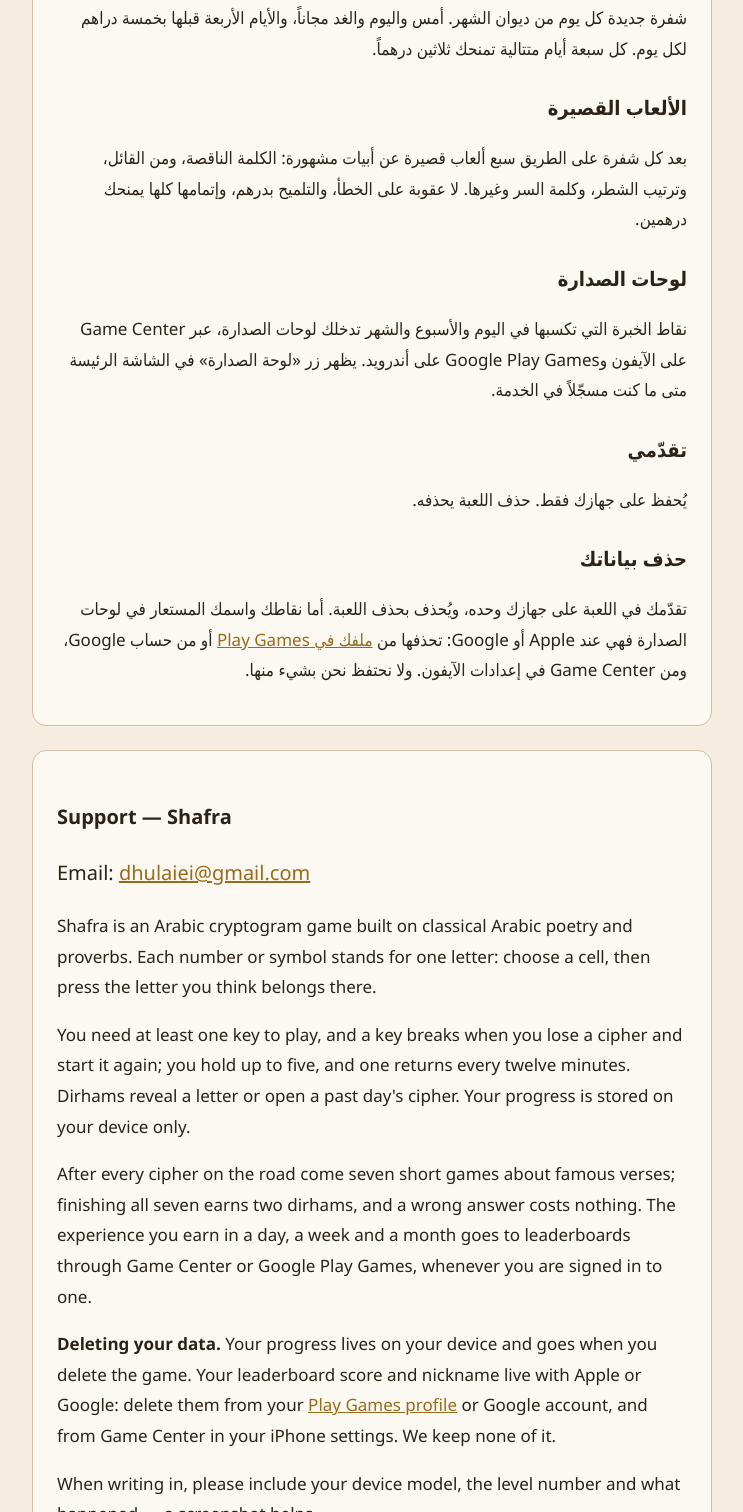
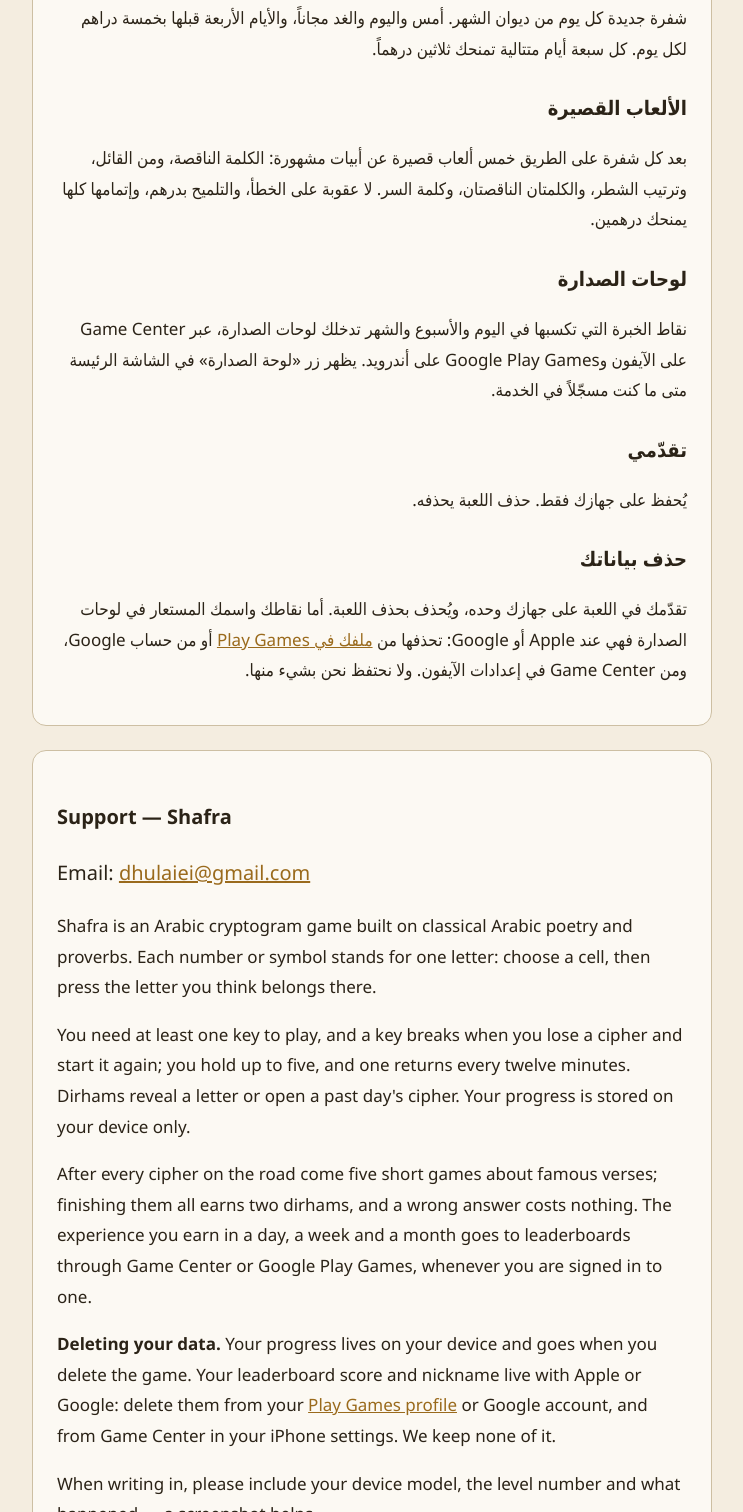
Before and after one commit to wolfem-am3a6/shafra-site, a plain HTML site: page index.html in a window 1280 px wide. Shown: the part 866-2378 px from the top of the page, without its empty margins (268-1011 px from the left). Drawn offline with Linux system fonts and the light colour scheme.

Commit message:
Five short games on the support page, not seven
Two of them left the round today; the page said seven and named four of them.

Co-Authored-By: Claude Opus 5 <noreply@anthropic.com>

```diff
--- a/index.html
+++ b/index.html
@@ -42,7 +42,7 @@
     <p>شفرة جديدة كل يوم من ديوان الشهر. أمس واليوم والغد مجاناً، والأيام الأربعة قبلها بخمسة دراهم لكل يوم. كل سبعة أيام متتالية تمنحك ثلاثين درهماً.</p>
 
     <h2>الألعاب القصيرة</h2>
-    <p>بعد كل شفرة على الطريق سبع ألعاب قصيرة عن أبيات مشهورة: الكلمة الناقصة، ومن القائل، وترتيب الشطر، وكلمة السر وغيرها. لا عقوبة على الخطأ، والتلميح بدرهم، وإتمامها كلها يمنحك درهمين.</p>
+    <p>بعد كل شفرة على الطريق خمس ألعاب قصيرة عن أبيات مشهورة: الكلمة الناقصة، ومن القائل، وترتيب الشطر، والكلمتان الناقصتان، وكلمة السر. لا عقوبة على الخطأ، والتلميح بدرهم، وإتمامها كلها يمنحك درهمين.</p>
 
     <h2>لوحات الصدارة</h2>
     <p>نقاط الخبرة التي تكسبها في اليوم والأسبوع والشهر تدخلك لوحات الصدارة، عبر Game Center على الآيفون وGoogle Play Games على أندرويد. يظهر زر «لوحة الصدارة» في الشاشة الرئيسة متى ما كنت مسجّلاً في الخدمة.</p>
@@ -59,7 +59,7 @@
     <p class="contact">Email: <a href="mailto:dhulaiei@gmail.com">dhulaiei@gmail.com</a></p>
     <p>Shafra is an Arabic cryptogram game built on classical Arabic poetry and proverbs. Each number or symbol stands for one letter: choose a cell, then press the letter you think belongs there.</p>
     <p>You need at least one key to play, and a key breaks when you lose a cipher and start it again; you hold up to five, and one returns every twelve minutes. Dirhams reveal a letter or open a past day's cipher. Your progress is stored on your device only.</p>
-    <p>After every cipher on the road come seven short games about famous verses; finishing all seven earns two dirhams, and a wrong answer costs nothing. The experience you earn in a day, a week and a month goes to leaderboards through Game Center or Google Play Games, whenever you are signed in to one.</p>
+    <p>After every cipher on the road come five short games about famous verses; finishing them all earns two dirhams, and a wrong answer costs nothing. The experience you earn in a day, a week and a month goes to leaderboards through Game Center or Google Play Games, whenever you are signed in to one.</p>
     <p><strong>Deleting your data.</strong> Your progress lives on your device and goes when you delete the game. Your leaderboard score and nickname live with Apple or Google: delete them from your <a href="https://play.google.com/games/profile">Play Games profile</a> or Google account, and from Game Center in your iPhone settings. We keep none of it.</p>
     <p>When writing in, please include your device model, the level number and what happened — a screenshot helps.</p>
   </section>
```
